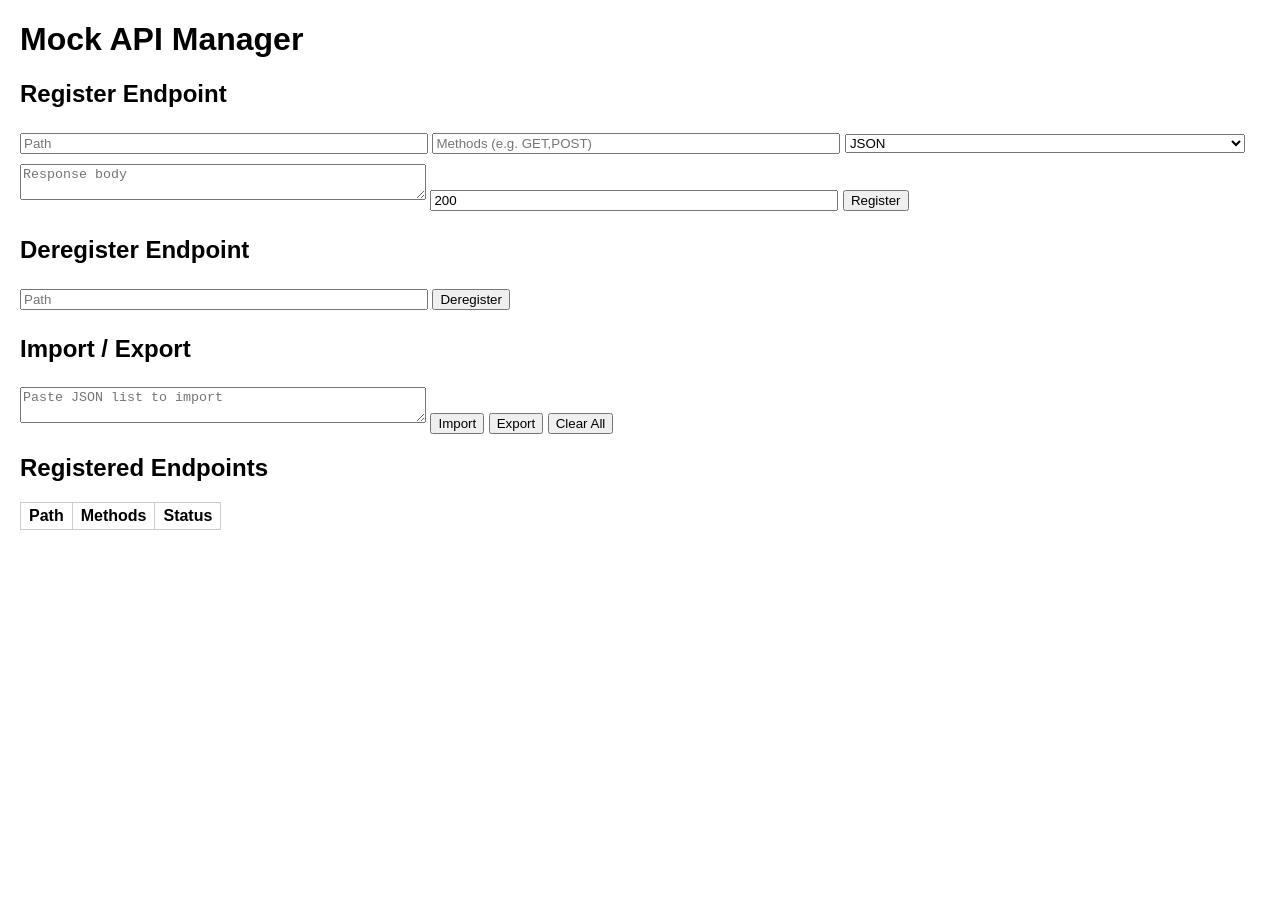
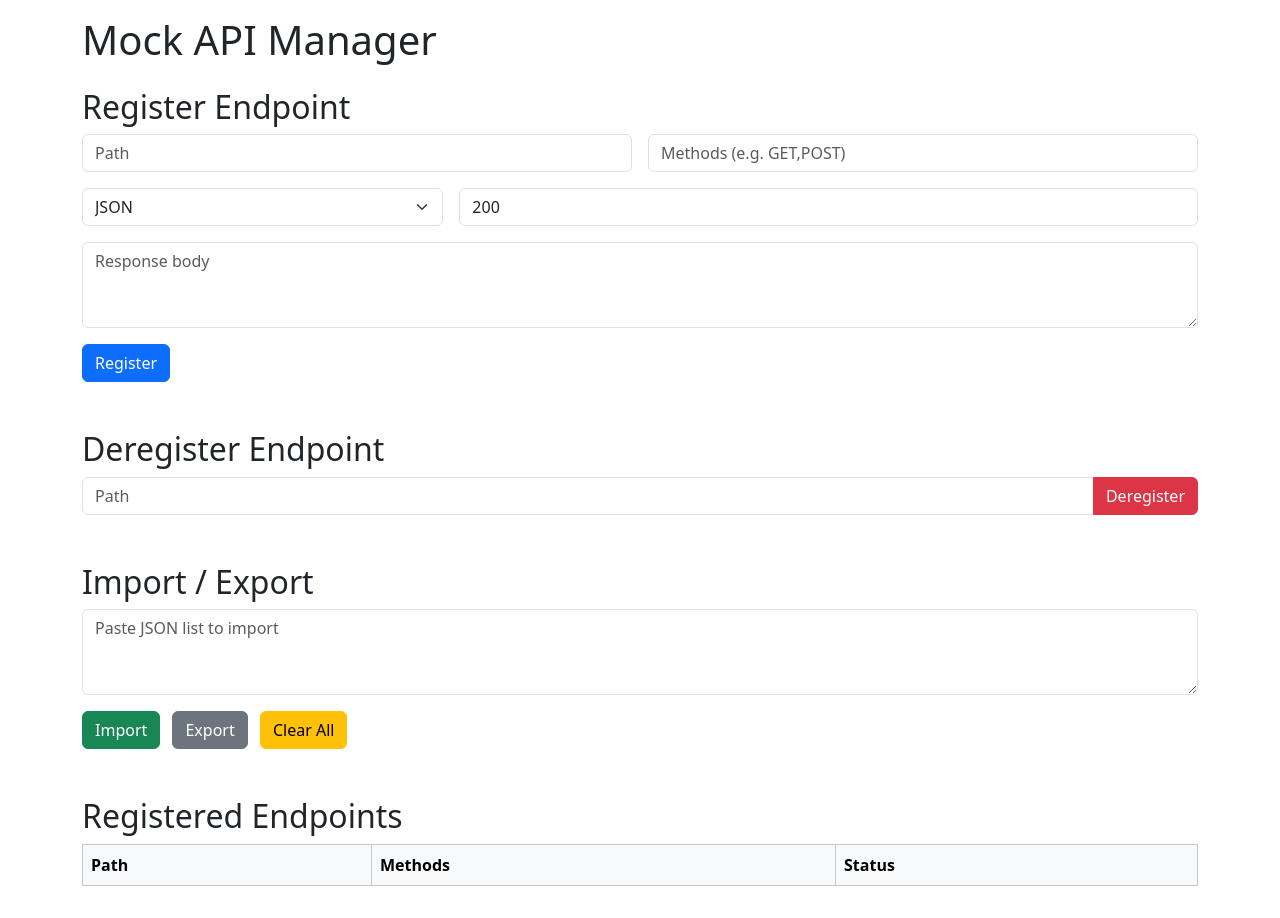
Before and after one commit to jonarnar77/mockapi, a plain HTML site: page mockapi/static/index.html in a window 1280 px wide. Before the commit the page ends 800 px from the top, so only its background shows below. Drawn offline with nearby package versions, Linux system fonts and the light colour scheme; no server answers.

Commit message:
Improve web UI styling with Bootstrap

```diff
--- a/mockapi/static/index.html
+++ b/mockapi/static/index.html
@@ -3,46 +3,66 @@
 <head>
     <meta charset="utf-8">
     <title>Mock API Manager</title>
-    <style>
-        body { font-family: Arial, sans-serif; margin: 20px; }
-        input, textarea, select { margin: 5px 0; width: 100%; max-width: 400px; }
-        table { border-collapse: collapse; margin-top: 20px; }
-        th, td { border: 1px solid #ccc; padding: 4px 8px; }
-    </style>
+    <link rel="stylesheet" href="https://cdn.jsdelivr.net/npm/bootstrap@5.3.2/dist/css/bootstrap.min.css">
 </head>
-<body>
-<h1>Mock API Manager</h1>
-<section>
+<body class="p-3">
+<div class="container">
+<h1 class="mb-4">Mock API Manager</h1>
+
+<section class="mb-5">
     <h2>Register Endpoint</h2>
-    <input id="reg-path" placeholder="Path">
-    <input id="reg-methods" placeholder="Methods (e.g. GET,POST)">
-    <select id="reg-type">
-        <option value="json">JSON</option>
-        <option value="html">HTML</option>
-    </select>
-    <textarea id="reg-body" placeholder="Response body"></textarea>
-    <input id="reg-status" type="number" value="200" placeholder="Status code">
-    <button id="reg-submit">Register</button>
+    <div class="row g-3">
+        <div class="col-md-6">
+            <input class="form-control" id="reg-path" placeholder="Path">
+        </div>
+        <div class="col-md-6">
+            <input class="form-control" id="reg-methods" placeholder="Methods (e.g. GET,POST)">
+        </div>
+        <div class="col-md-4">
+            <select class="form-select" id="reg-type">
+                <option value="json">JSON</option>
+                <option value="html">HTML</option>
+            </select>
+        </div>
+        <div class="col-md-8">
+            <input class="form-control" id="reg-status" type="number" value="200" placeholder="Status code">
+        </div>
+        <div class="col-12">
+            <textarea class="form-control" id="reg-body" placeholder="Response body" rows="3"></textarea>
+        </div>
+        <div class="col-12">
+            <button type="button" class="btn btn-primary" id="reg-submit">Register</button>
+        </div>
+    </div>
 </section>
-<section>
+
+<section class="mb-5">
     <h2>Deregister Endpoint</h2>
-    <input id="dereg-path" placeholder="Path">
-    <button id="dereg-submit">Deregister</button>
+    <div class="input-group">
+        <input class="form-control" id="dereg-path" placeholder="Path">
+        <button class="btn btn-danger" id="dereg-submit">Deregister</button>
+    </div>
 </section>
-<section>
+
+<section class="mb-5">
     <h2>Import / Export</h2>
-    <textarea id="import-data" placeholder="Paste JSON list to import"></textarea>
-    <button id="import-submit">Import</button>
-    <button id="export-btn">Export</button>
-    <button id="clear-btn">Clear All</button>
+    <div class="mb-3">
+        <textarea id="import-data" class="form-control" placeholder="Paste JSON list to import" rows="3"></textarea>
+    </div>
+    <button class="btn btn-success me-2" id="import-submit">Import</button>
+    <button class="btn btn-secondary me-2" id="export-btn">Export</button>
+    <button class="btn btn-warning" id="clear-btn">Clear All</button>
 </section>
+
 <section>
     <h2>Registered Endpoints</h2>
-    <table id="endpoint-table">
-        <thead><tr><th>Path</th><th>Methods</th><th>Status</th></tr></thead>
+    <table id="endpoint-table" class="table table-bordered">
+        <thead class="table-light"><tr><th>Path</th><th>Methods</th><th>Status</th></tr></thead>
         <tbody></tbody>
     </table>
 </section>
+
+</div>
 <script>
 async function refreshList() {
     const resp = await fetch('/endpoints');
```
Also changed, not shown: 1 other file.
